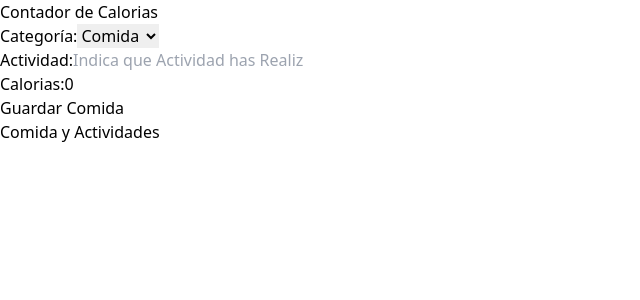
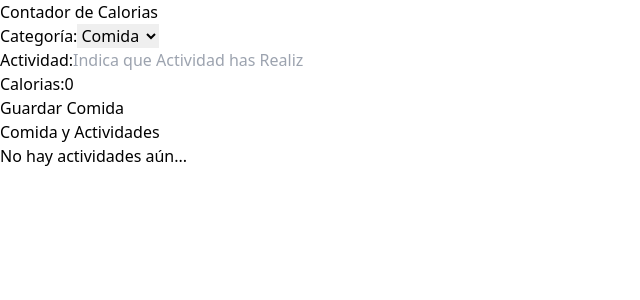
Before and after one commit to AdrianDelMoral/calorie-tracker, a React (Vite) app: page / in a window 1280 px wide. Shown: the top 300 px of the page, without its empty margins (0-640 px from the left). Built offline with nearby package versions, Linux system fonts and the light colour scheme.

Commit message:
adding the functionality to display a message if there is no activity and if there is any activity list them

```diff
--- a/src/components/ActivityList.tsx
+++ b/src/components/ActivityList.tsx
@@ -13,13 +13,18 @@ export default function ActivityList({ activities, dispatch }: ActivityListProps
 
     const categoryName = useMemo(() => (category: Activity['category']) => categories.map(cat => cat.id === category ? cat.name : ''), [activities])
 
+    const isEmptyActivities = useMemo(() => activities.length === 0, [activities])
+
     return (
         <>
             <h2 className="text-4xl font-bold text-slate-600 text-center">
                 Comida y Actividades
             </h2>
 
-            {activities.map(activity => (
+
+            {isEmptyActivities ?
+                <p className="text-center my-5 text-slate-600 font-semibold text-xl">No hay actividades aún...</p> :
+                activities.map(activity => (
                     <div key={activity.id} className="px-5 py-10 bg-white mt-10 flex justify-between">
                         <div className="space-y-2 relative">
                             <p className={`absolute -top-8 -left-8 px-10 py-2 text-white uppercase font-bold
```
Lines whose indentation alone changed are shown as unchanged.
